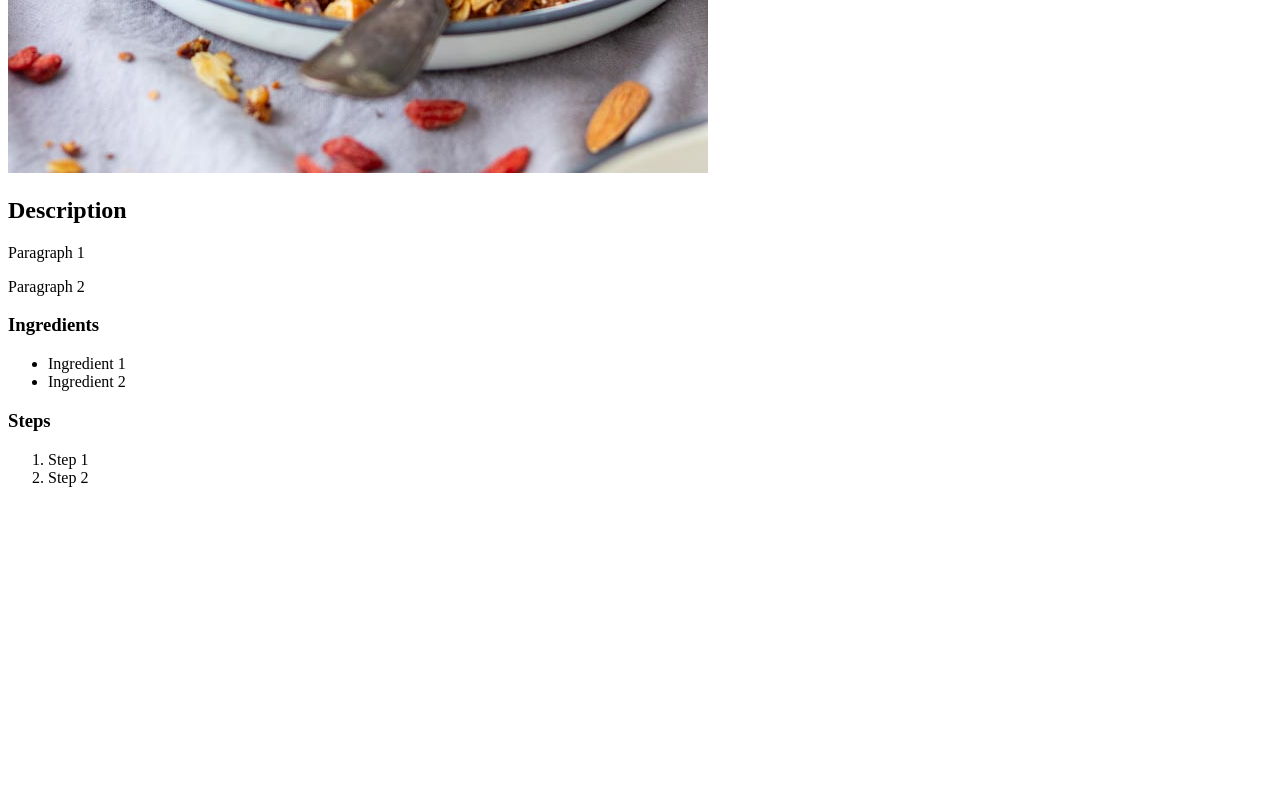
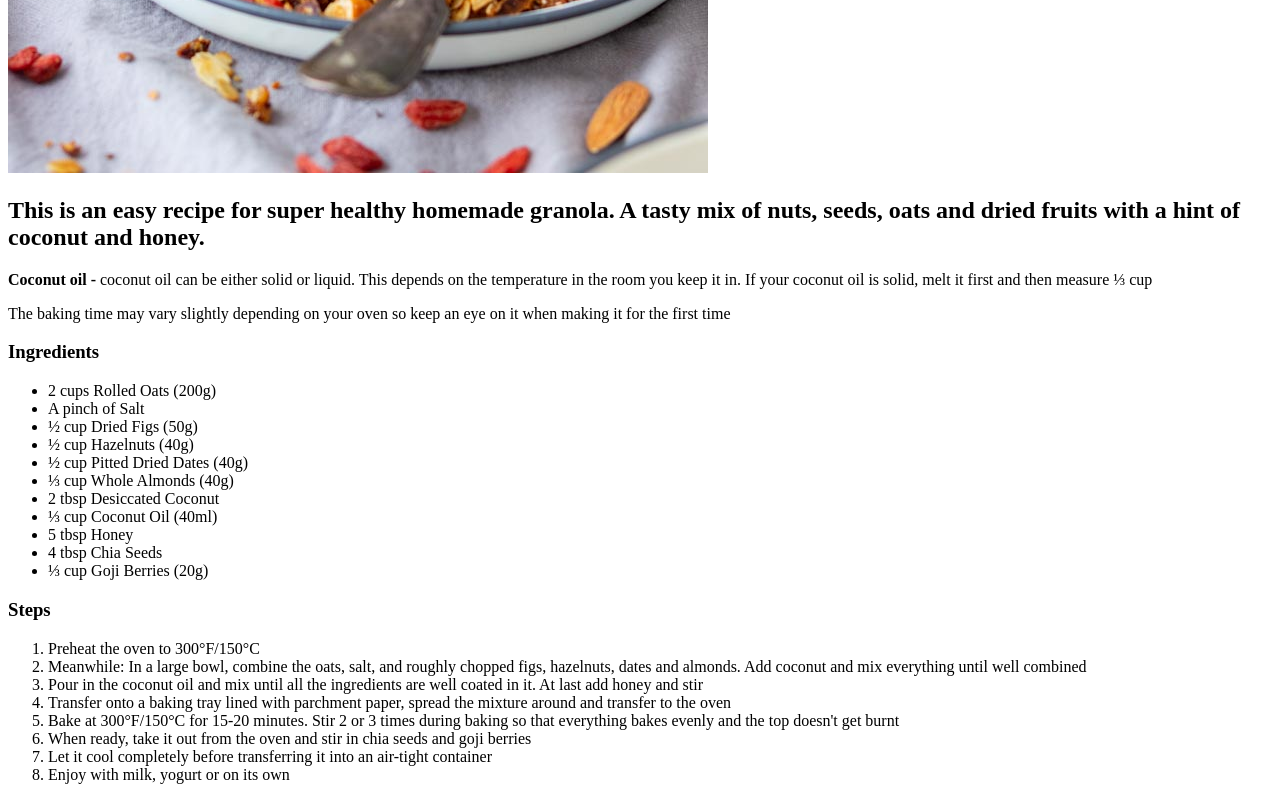
Before and after one commit to Noliepolie/odin-recipes, a plain HTML site: page recipes/granola.html in a window 1280 px wide. Shown: the part 607-1407 px from the top of the page. Before the commit the page ends 1110 px from the top, so only its background shows below. Drawn offline with Linux system fonts and the light colour scheme.

Commit message:
Completed content on granola and keylime pages. First final draft.

```diff
--- a/recipes/granola.html
+++ b/recipes/granola.html
@@ -12,22 +12,44 @@
 
     <img src="../images/gran.jpeg" alt="Granola Recipe">
 
-    <h2>Description</h2>
+    <h2>This is an easy recipe for super healthy homemade granola. A tasty mix of nuts, seeds, oats and
+        dried fruits with a hint of coconut and honey.</h2>
 
-    <p>Paragraph 1</p>
+    <p><strong>Coconut oil -</strong> coconut oil can be either solid or liquid. This depends on the temperature in the room you keep it in.
+        If your coconut oil is solid, melt it first and then measure ⅓ cup</p>
 
-    <p>Paragraph 2</p>
+    <p>The baking time may vary slightly depending on your oven so keep an eye on it
+        when making it for the first time</p>
 
     <h3>Ingredients</h3>
     <ul>
-        <li>Ingredient 1</li>
-        <li>Ingredient 2</li>
+        <li>2 cups Rolled Oats (200g)</li>
+        <li>A pinch of Salt</li>
+        <li>½ cup Dried Figs (50g)</li>
+        <li>½ cup Hazelnuts (40g)</li>
+        <li>½ cup Pitted Dried Dates (40g)</li>
+        <li>⅓ cup Whole Almonds (40g)</li>
+        <li>2 tbsp Desiccated Coconut</li>
+        <li>⅓ cup Coconut Oil (40ml)</li>
+        <li>5 tbsp Honey</li>
+        <li>4 tbsp Chia Seeds</li>
+        <li>⅓ cup Goji Berries (20g)</li>
     </ul>
 
     <h3>Steps</h3>
     <ol>
-        <li>Step 1</li>
-        <li>Step 2</li>
+        <li>Preheat the oven to 300°F/150°C</li>
+        <li>Meanwhile: In a large bowl, combine the oats, salt, and roughly chopped figs, hazelnuts, dates and almonds.
+            Add coconut and mix everything until well combined</li>
+        <li>Pour in the coconut oil and mix until all the ingredients are well coated in it.
+            At last add honey and stir</li>
+        <li>Transfer onto a baking tray lined with parchment paper,
+            spread the mixture around and transfer to the oven</li>
+        <li>Bake at 300°F/150°C for 15-20 minutes. Stir 2 or 3 times during baking so that everything bakes evenly and
+            the top doesn't get burnt</li>
+        <li>When ready, take it out from the oven and stir in chia seeds and goji berries</li>
+        <li>Let it cool completely before transferring it into an air-tight container</li>
+        <li>Enjoy with milk, yogurt or on its own</li>
     </ol>
 
 </body>
```
Also changed, not shown: recipes/keylime.html (+25 -7 lines).
